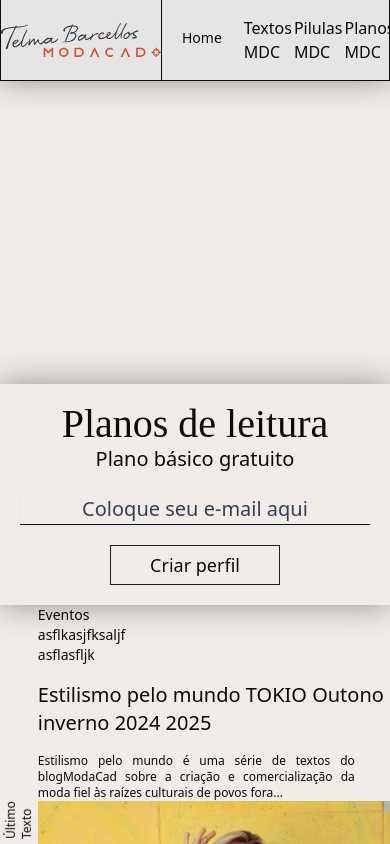
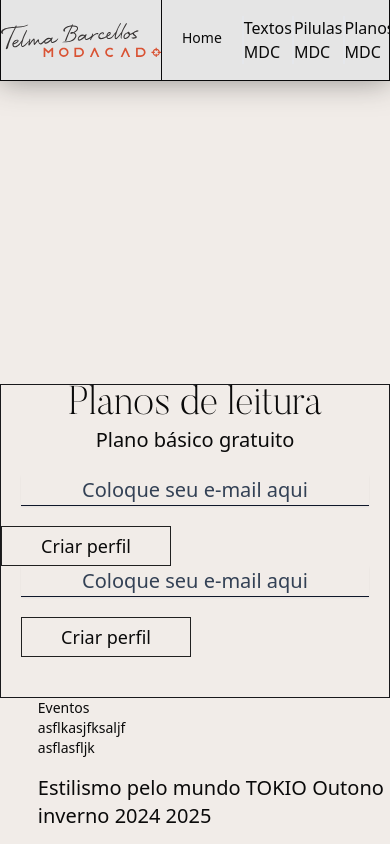
Before and after one commit to devthiagolinch/modacadFront, a React (Vite) app: page / in a window 390 px wide. Shown: the top 844 px of the page. Built offline with nearby package versions, Linux system fonts and the light colour scheme.

Commit message:
adicionando as fontes personalizadas - todas

```diff
--- a/src/components/reagindBox.tsx
+++ b/src/components/reagindBox.tsx
@@ -3,20 +3,30 @@ import setaCurvaIcon from "../assets/icons/seta-curva.svg"
 export function ReadingBox() {
 
     return (
-        <div className="flex flex-col items-center justify-center py-[20px]
-            border-l-[1px]border-r-[1px] border-[#202020] w-full
-            shadow-[0_0px_30px_0]
-            shadow-[#33333381]
+        <div className="grid">
+            <div className="flex flex-col lg:flex-row md:justify-around md:w-full
+                    border-[1px] border-zinc-900 md:items-center
             " >
-
-            <div className="flex flex-col justify-center items-center mb-[20px]">
-                <p className=" text-[40px] font-title leading-[40px]">Planos de leitura</p>
+                {/** MOBILE */}
+                <div className="lg:hidden flex flex-col justify-center items-center mb-[20px]">
+                    <p className=" text-[40px] font-butler_ultra_light leading-[40px]">Planos de leitura</p>
                     <span className="text-[20px] font-light">Plano básico gratuito</span>
                 </div>
 
                 <img src={setaCurvaIcon} alt="" className="hidden max-h-[40px]" />
 
-            <div className="lg:flex-1 flex flex-col-reverse justify-center w-full px-[20px]">
+                {/** DESKTOP */}
+                <div className="hidden lg:flex lg:justify-around lg:items-center px-[20px] mt-[30px] mb-[35px] ">
+                    <div className="mr-[20px]">
+                        <p className="text-[40px] font-butler_ultra_light md:text-7xl leading-[40px]">Planos <br /> de leitura</p>
+                        <span>Plano básico de leitura</span>
+                    </div>
+                    <img src={setaCurvaIcon} alt="" className=" max-h-[40px]" />
+                </div>
+
+
+                {/** MOBILE */}
+                <div className="lg:hidden flex flex-col-reverse justify-center w-full px-[20px]">
                     <input type="email" placeholder="Coloque seu e-mail aqui" className="w-full mb-[20px] bg-transparent
                         text-[20px] font-thin
                         border-b-[1px] border-slate-900 shadow-sm placeholder-slate-700 text-center
@@ -27,9 +37,29 @@ export function ReadingBox() {
                     "/>
                 </div>
 
-            <button className="h-[40px] w-[170px] border-[1px] border-[#202020] font-normal text-[18px]">
+                <button className="lg:hidden h-[40px] w-[170px] border-[1px] border-[#202020] font-normal text-[18px]">
+                Criar perfil
+                </button>
+
+                {/** DESKTOP */}
+
+                <div className="lg:flex lg:flex-col lg:justify-center lg:items-center md:my-10 h-auto px-[20px] mb-[40px]">
+                    <input type="email" placeholder="Coloque seu e-mail aqui" className="w-full mb-[20px] bg-transparent
+                        text-[20px] font-thin
+                        border-b-[1px] border-slate-900 shadow-sm placeholder-slate-700 text-center
+                        focus:outline-none
+                        disabled:bg-slate-50 disabled:text-slate-500 disabled:border-slate-200 disabled:shadow-none
+                        invalid:border-pink-500 invalid:text-pink-600
+                        focus:invalid:border-pink-500 focus:invalid:ring-pink-500
+                    "/>
+
+                    <button className=" h-[40px] w-[170px] border-[1px] border-[#202020] font-normal text-[18px]">
                         Criar perfil
                     </button>
                 </div>
+
+            </div>
+        </div>
+
     )
 }
--- a/src/index.css
+++ b/src/index.css
@@ -1,7 +1,57 @@
 @tailwind base;
 @tailwind components;
 @font-face {
-    font-family: "Title";
-    src: url("./src/assets/fonts/Butler_Ultra_Light.otf") format("otf");
+    font-family: "butler_ultra_light";
+    src: url("./src/assets/fonts/butler_ultra_light.otf") format("opentype");
+    font-style: normal;
+    font-display: swap
+},
+@font-face {
+    font-family: "autography";
+    src: url("./src/assets/fonts/autography.otf") format("opentype");
+    font-style: normal;
+    font-display: swap
+},
+@font-face {
+    font-family: "butler_bold";
+    src: url("./src/assets/fonts/butler_bold.otf") format("opentype");
+    font-style: bold;
+    font-display: swap
+},
+@font-face {
+    font-family: "butler_extra-bold";
+    src: url("./src/assets/fonts/butler_extra_bold.otf") format("opentype");
+    font-style: normal;
+    font-display: swap
+},
+@font-face {
+    font-family: "butler_regular";
+    src: url("./src/assets/fonts/butler_regular.otf") format("opentype");
+    font-style: normal;
+    font-display: swap
+},
+@font-face {
+    font-family: "montserrat_light_italic";
+    src: url("./src/assets/fonts/Montserrat-LightItalic.otf") format("opentype");
+    font-style: normal;
+    font-display: swap
+},
+@font-face {
+    font-family: "montserrat_medium";
+    src: url("./src/assets/fonts/Montserrat-Medium.otf") format("opentype");
+    font-style: normal;
+    font-display: swap
+},
+@font-face {
+    font-family: "montserrat_medium_italic";
+    src: url("./src/assets/fonts/Montserrat-MediumItalic.otf") format("opentype");
+    font-style: normal;
+    font-display: swap
+},
+@font-face {
+    font-family: "montserrat_regular";
+    src: url("./src/assets/fonts/Montserrat-Regular.otf") format("opentype");
+    font-style: normal;
+    font-display: swap
 }
 @tailwind utilities;
--- a/src/pages/PilulasMCD.tsx
+++ b/src/pages/PilulasMCD.tsx
@@ -21,7 +21,7 @@ export function PilulasMCD() {
                         <span className="lg:transform: -rotate-90 text-nowrap w-4">Moda Urbana</span>
                     </div>
                    <div className="lg:flex lg:flex-col lg:pr-[20%] lg:ml-20">
-                        <h1 className="lg:text-7xl lg:font-title lg:my-14 ">
+                        <h1 className="lg:text-7xl lg:font-butler_ultra_light lg:my-14 ">
                         Semana de Moda Indígena DIA 05
 
                         </h1>
@@ -61,7 +61,7 @@ export function PilulasMCD() {
             {/* mobile top page*/}
             <div className="lg:hidden">
                 <div className=" pt-28 pb-5 w-full px-5 grid gap-5">
-                    <h1 className="text-3xl font-title">
+                    <h1 className="text-3xl font-butler_ultra_light">
                         Estilismo pelo mundo Tokio
                         Outono Inverno 2024 2025
                     </h1>
--- a/src/pages/TextosModacad.tsx
+++ b/src/pages/TextosModacad.tsx
@@ -18,7 +18,7 @@ export function TextosModacad() {
                         <span className="lg:transform: -rotate-90 text-nowrap w-4">Moda Urbana</span>
                     </div>
                    <div className="lg:flex lg:flex-col lg:pr-[20%] lg:ml-20">
-                        <h1 className="lg:text-7xl lg:font-title lg:my-14 ">
+                        <h1 className="lg:text-7xl lg:font-butler_ultra_light lg:my-14 ">
                         Semana de Moda Indígena DIA 05
 
                         </h1>
@@ -57,7 +57,7 @@ export function TextosModacad() {
              {/* MOBILE */}
             <div className="lg:hidden">
                 <div className=" pt-28 pb-5 w-full px-5 grid gap-5">
-                    <h1 className="text-3xl font-title">
+                    <h1 className="text-3xl font-butler_ultra_light">
                         Estilismo pelo mundo Tokio
                         Outono Inverno 2024 2025
                     </h1>
--- a/tailwind.config.js
+++ b/tailwind.config.js
@@ -12,7 +12,15 @@ export default {
           "pad": 'p-5'
         },
         fontFamily: {
-          title: ["Title", "Butler_Ultra_Light"]
+          butler_ultra_light: ['butler_ultra_light', "sans-serif"],
+          butler_bold: ['butler_bold', 'sans-serif'],
+          butler_extra_bold: ['butler_extra_bold', 'sans-serif'],
+          butler_regular: ['butler_regular', 'sans-serif'],
+          autography: ['autography', 'sans-serif'],
+          montserrat_light_italic: ['montserrat_light_italic', 'sans-serif'],
+          montserrat_medium: ['montserrat_medium', 'sans-serif'],
+          montserrat_medium_italic: ['montserrat_medium_italic', 'sans-serif'],
+          montserrat_regular: ['montserrat_regular', 'sans-serif']
         }
 
       },
```
Also changed, not shown: src/components/footer.tsx (+4 -5 lines), src/pages/Planos.tsx (+20 -20 lines), 1 other file (tests, documents, lock files or other folders). Lines whose indentation alone changed are shown as unchanged.
